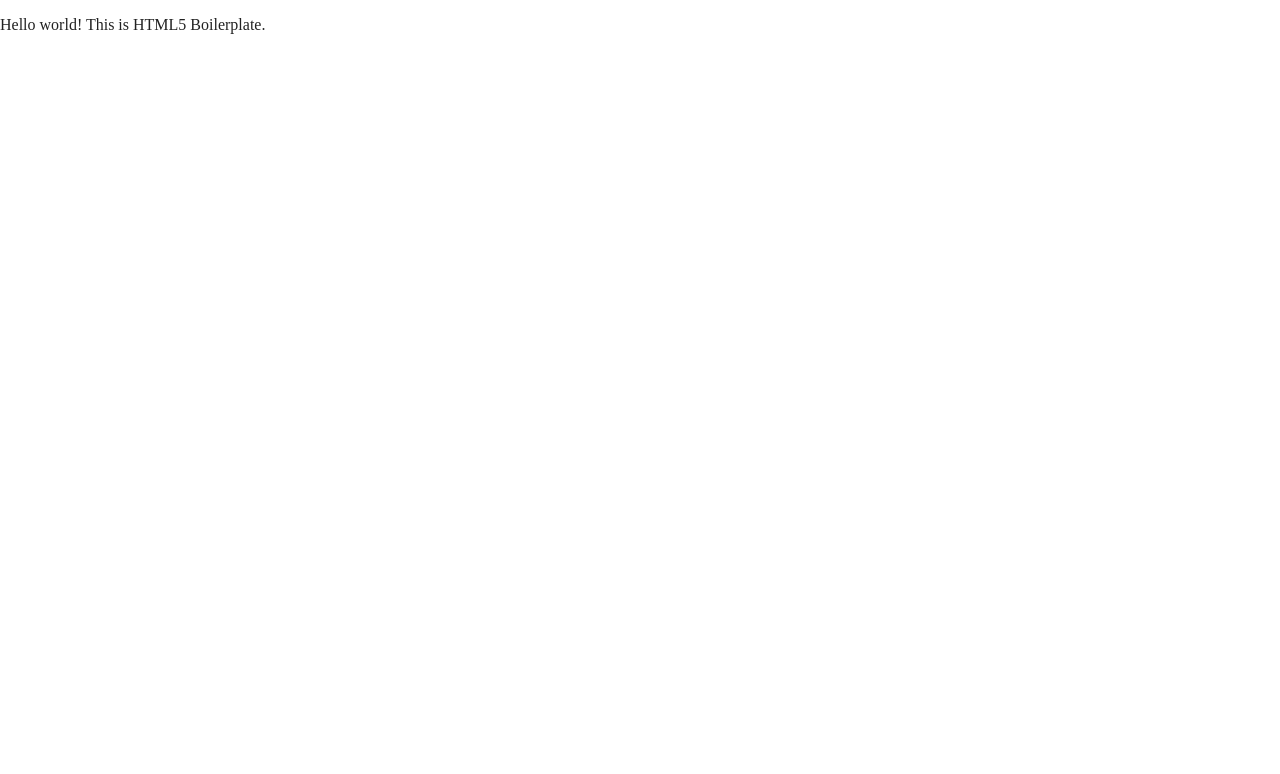
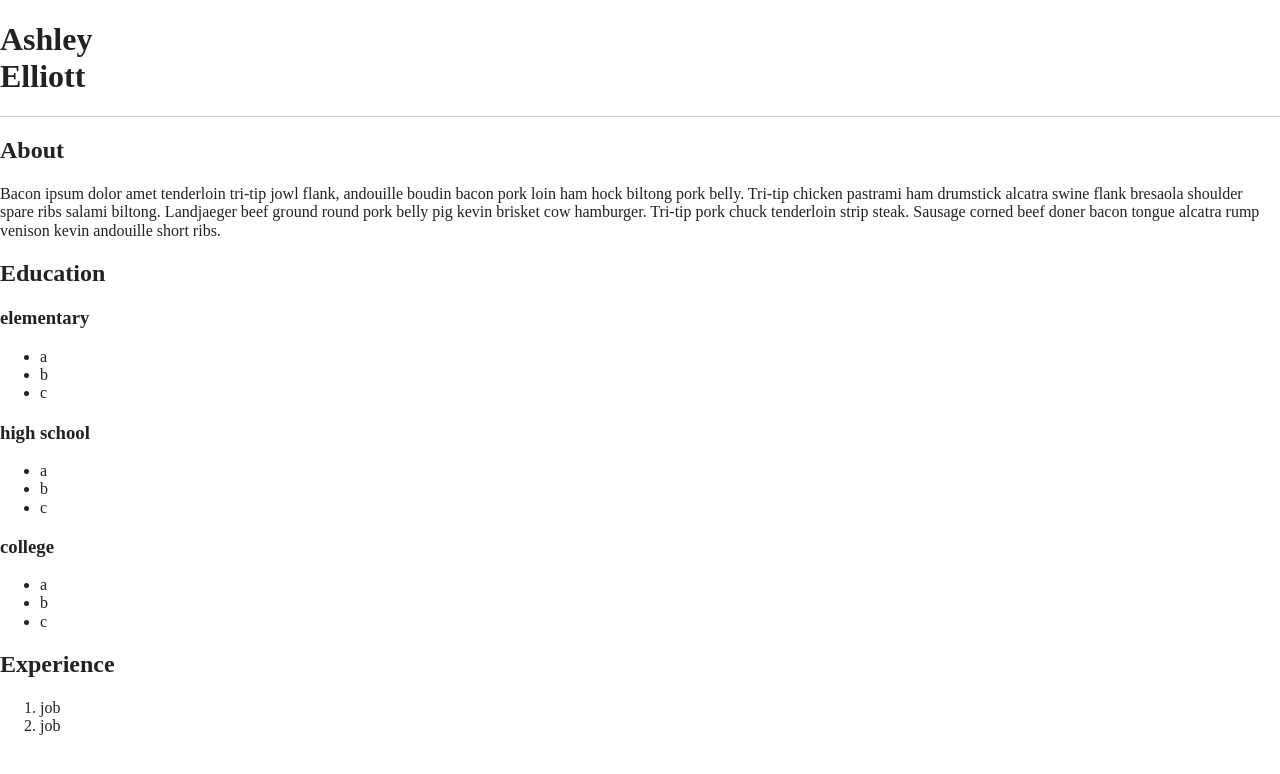
Before and after one commit to ashelli0526/HTML-Resume, a website built with Parcel: page index.html in a window 1280 px wide. Built offline with nearby package versions, Linux system fonts and the light colour scheme.

Commit message:
set up and outline

```diff
--- a/index.html
+++ b/index.html
@@ -24,18 +24,72 @@
 
 <body>
 
-  <!-- Add your site or application content here -->
-  <p>Hello world! This is HTML5 Boilerplate.</p>
-  <script src="js/vendor/modernizr-3.11.2.min.js"></script>
-  <script src="js/plugins.js"></script>
-  <script src="js/main.js"></script>
-
-  <!-- Google Analytics: change UA-XXXXX-Y to be your site's ID. -->
-  <script>
-    window.ga = function () { ga.q.push(arguments) }; ga.q = []; ga.l = +new Date;
-    ga('create', 'UA-XXXXX-Y', 'auto'); ga('set', 'anonymizeIp', true); ga('set', 'transport', 'beacon'); ga('send', 'pageview')
-  </script>
-  <script src="https://www.google-analytics.com/analytics.js" async></script>
-</body>
+  <!doctype html>
+<html class="no-js" lang="">
+  <head>
+    <meta charset="utf-8">
+    <title></title>
+    <meta name="description" content="">
+    <meta name="viewport" content="width=device-width, initial-scale=1">
+    <meta property="og:title" content="">
+    <meta property="og:type" content="">
+    <meta property="og:url" content="">
+    <meta property="og:image" content="">
+    <link rel="manifest" href="site.webmanifest">
+    <link rel="apple-touch-icon" href="icon.png">
+    <!-- Place favicon.ico in the root directory -->
+    <link rel="stylesheet" href="css/normalize.css">
+    <link rel="stylesheet" href="css/main.css">
+    <meta name="theme-color" content="#fafafa">
+  </head>
+  <body>
+    <!-- header -->
+    <header>
+    <div>
+      <h1>Ashley <br /> Elliott</h1>
+      <hr />
+      <h2>About</h2>
+    </div>
+    <p>Bacon ipsum dolor amet tenderloin tri-tip jowl flank, andouille boudin bacon pork loin ham hock biltong pork belly. Tri-tip chicken pastrami ham drumstick alcatra swine flank bresaola shoulder spare ribs salami biltong. Landjaeger beef ground round pork belly pig kevin brisket cow hamburger. Tri-tip pork chuck tenderloin strip steak. Sausage corned beef doner bacon tongue alcatra rump venison kevin andouille short ribs.</p>
+    <header>
+    <main>
+    <!-- categories -->
+    <section>
+      <h2>Education</h2>
+      <section>
+        <h3>elementary</h3>
+        <ul>
+          <li>a</li>
+          <li>b</li>
+          <li>c</li>
+        </ul>
+      </section>
+      <section>
+        <h3>high school</h3>
+        <ul>
+          <li>a</li>
+          <li>b</li>
+          <li>c</li>
+        </ul>
+      </section>
+      <section>
+        <h3>college</h3>
+        <ul>
+          <li>a</li>
+          <li>b</li>
+          <li>c</li>
+        </ul>
+      </section>
+    </section>
+    <section>
+      <h2>Experience</h2>
+      <ol>
+        <li> job</li>
+        <li> job</li>
+      </ol>
+    </section>
+    </div>
+  </body>
+</html>
 
 </html>
```
